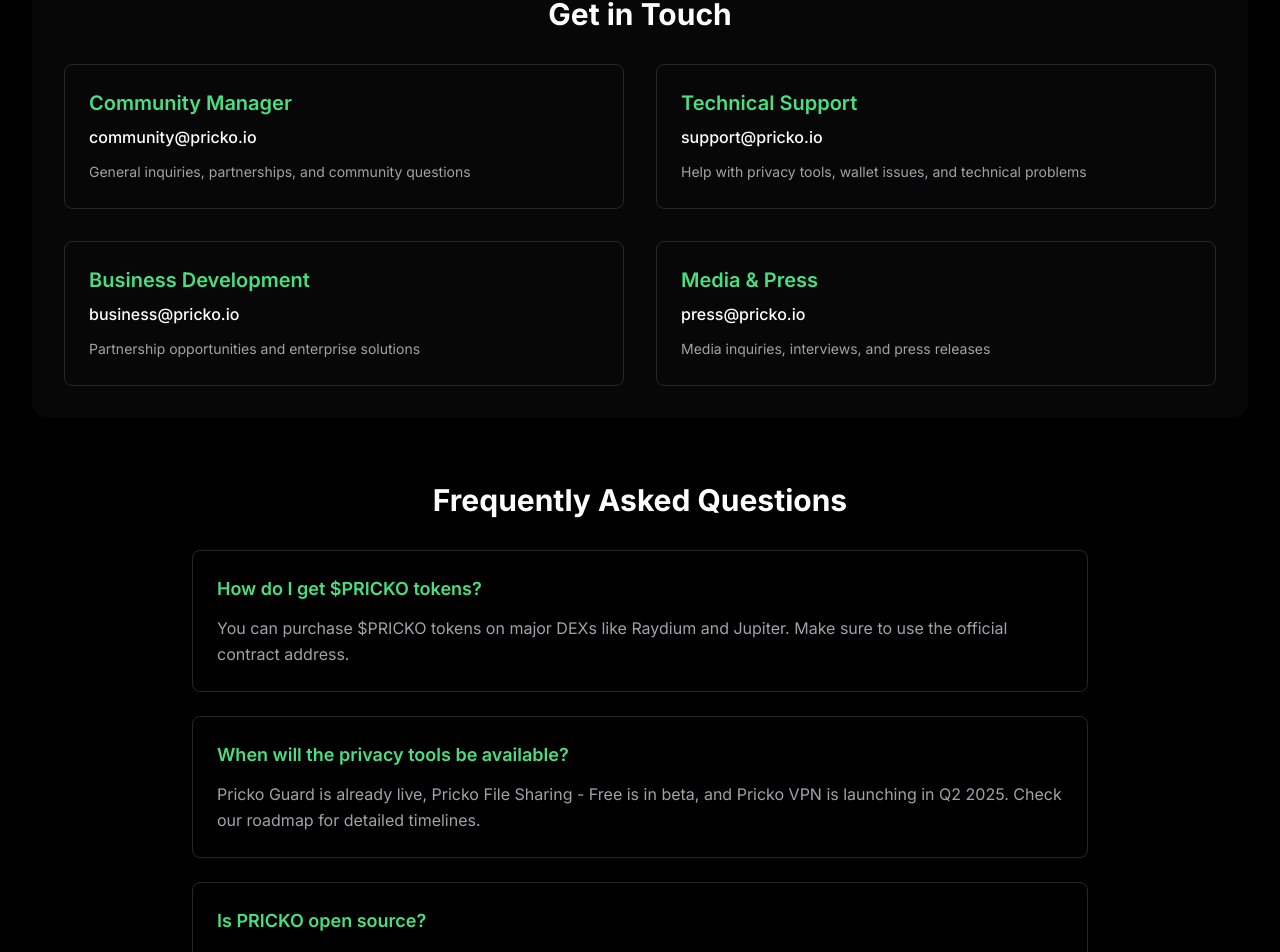
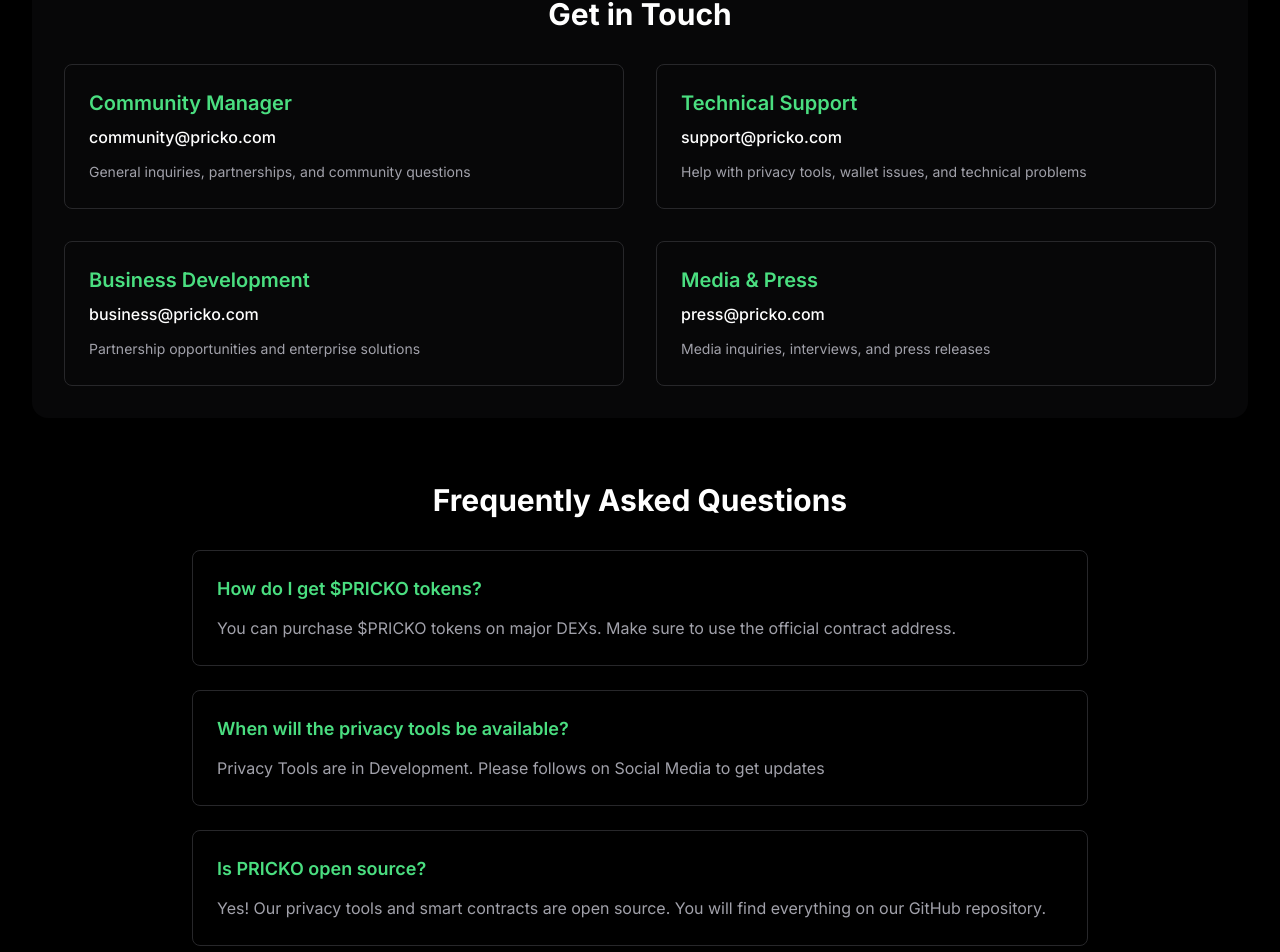
Before and after one commit to PrivacyGecko/pricko-website, a React (Vite) app: page /contact in a window 1280 px wide. Shown: the part 816-1768 px from the top of the page. Built offline with nearby package versions, Linux system fonts and the light colour scheme.

Commit message:
updated contacts

```diff
--- a/src/pages/ContactPage.tsx
+++ b/src/pages/ContactPage.tsx
@@ -44,22 +44,22 @@
   const teamContacts = [
     {
       role: 'Community Manager',
-      email: 'community@pricko.io',
+      email: 'community@pricko.com',
       description: 'General inquiries, partnerships, and community questions'
     },
     {
       role: 'Technical Support',
-      email: 'support@pricko.io',
+      email: 'support@pricko.com',
       description: 'Help with privacy tools, wallet issues, and technical problems'
     },
     {
       role: 'Business Development',
-      email: 'business@pricko.io',
+      email: 'business@pricko.com',
       description: 'Partnership opportunities and enterprise solutions'
     },
     {
       role: 'Media & Press',
-      email: 'press@pricko.io',
+      email: 'press@pricko.com',
       description: 'Media inquiries, interviews, and press releases'
     }
   ];
@@ -67,15 +67,15 @@
   const faqs = [
     {
       question: 'How do I get $PRICKO tokens?',
-      answer: 'You can purchase $PRICKO tokens on major DEXs like Raydium and Jupiter. Make sure to use the official contract address.'
+      answer: 'You can purchase $PRICKO tokens on major DEXs. Make sure to use the official contract address.'
     },
     {
       question: 'When will the privacy tools be available?',
-      answer: 'Pricko Guard is already live, Pricko File Sharing - Free is in beta, and Pricko VPN is launching in Q2 2025. Check our roadmap for detailed timelines.'
+      answer: 'Privacy Tools are in Development. Please follows on Social Media to get updates'
     },
     {
       question: 'Is PRICKO open source?',
-      answer: 'Yes! Our privacy tools and smart contracts are open source. You can find everything on our GitHub repository.'
+      answer: 'Yes! Our privacy tools and smart contracts are open source. You will find everything on our GitHub repository.'
     },
     {
       question: 'How can I contribute to the project?',
@@ -94,7 +94,7 @@
           transition={{ duration: 0.6 }}
         >
           <h1 className="text-4xl md:text-5xl font-bold mb-6">
-            Join the <span className="gradient-text">Gecko Army</span>
+            Join the <span className="gradient-text">Pricko Army</span>
           </h1>
           <p className="text-xl text-muted max-w-3xl mx-auto leading-relaxed">
             Connect with our privacy-focused community, get support, and help us build
```
